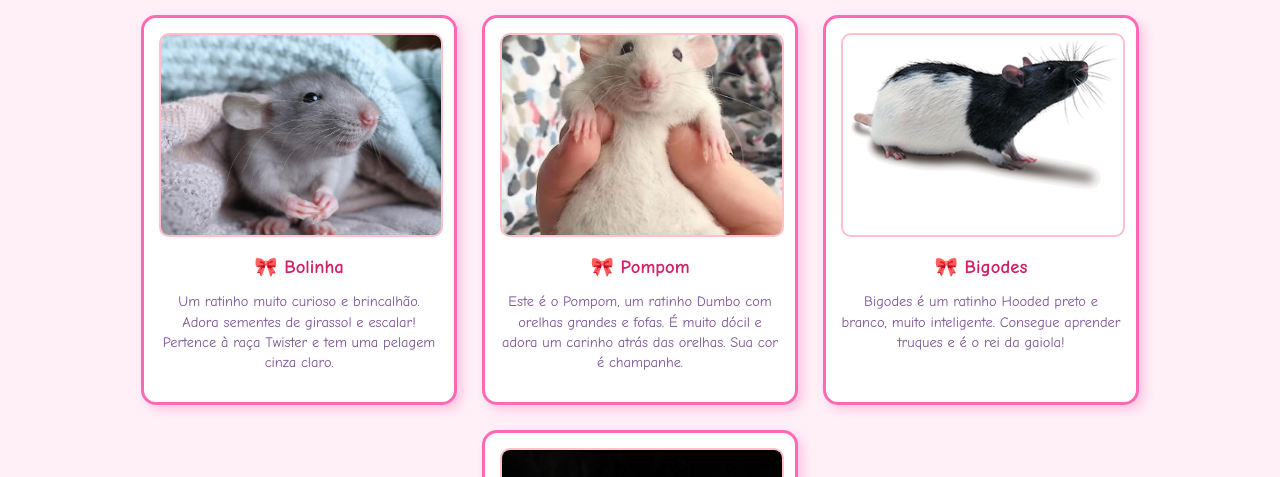
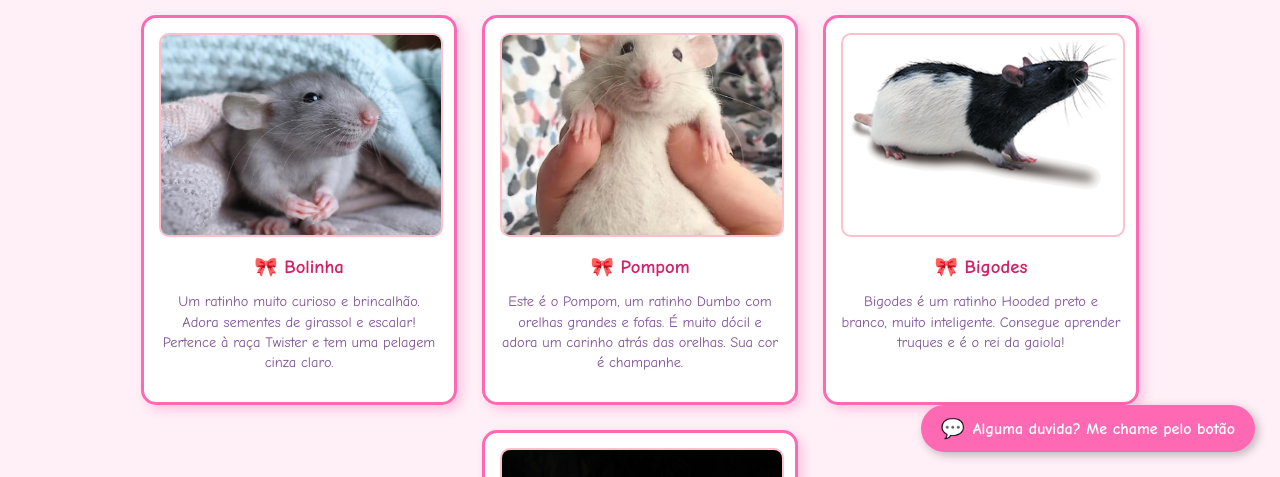
Before and after one commit to GustavoKenz0/ExibicaoRatinhos, a plain HTML site: page index.html in a window 1280 px wide. Shown: the part 323-800 px from the top of the page. Drawn offline with Linux system fonts and the light colour scheme.

Commit message:
adicionado o botão de contatos

```diff
--- a/index.html
+++ b/index.html
@@ -43,8 +43,8 @@
             <div class="rat-card">
                 <!-- IMPORTANTE: Salve a foto do seu rato como "rato1.jpg" na pasta "imagens" -->
                 <img src="imgens/rato4.jpg" alt="Foto do Ratinho Fofinho">
-                <h3></h3>
-                <p>Um ratinho muito curioso e brincalhão. Adora sementes de girassol e escalar! Pertence à raça Twister e tem uma pelagem cinza claro.</p>
+                <h3>Ligeirinho</h3>
+                <p>Ligeirinho é um ratinho ágil e esperto. Com sua pelagem preta brilhante, é um verdadeiro relâmpago de fofura!</p>
             </div>
 
         </div>
@@ -55,5 +55,21 @@
         <p>Especialmeente para Isadora</p>
     </footer>
 
+<!-- Botão de FAQ/WhatsApp Flutuante -->
+    <!--
+        *********************************************************************************
+        ** IMPORTANTE: Substitua "SEUNUMERODOTELEFONE" pelo seu número de WhatsApp.    **
+        ** Exemplo: 5511912345678 (código do país + DDD + número)                       **
+        ** Você também pode personalizar a mensagem pré-definida no parâmetro "text=".  **
+        *********************************************************************************
+    -->
+    <a href="https://wa.me/5544991379186?text=Olá!%20Tenho%20uma%20dúvida%20sobre%20a%20exposição%20de%20ratinhos%20Hello%20Kitty!"
+       target="_blank"
+       class="faq-whatsapp-button"
+       aria-label="Perguntas Frequentes via WhatsApp">
+       <span class="icon">💬</span> Alguma duvida? Me chame pelo botão
+    </a>
+
+
 </body>
 </html>
--- a/style.css
+++ b/style.css
@@ -100,3 +100,35 @@ footer {
     content: "🎀 "; /* Laço da Hello Kitty (pode não renderizar em todos os navegadores/fontes) */
     color: #FF69B4;
 }
+
+ /* Botão de FAQ/WhatsApp Flutuante */
+        .faq-whatsapp-button {
+            position: fixed; /* Fixo na tela */
+            bottom: 25px;    /* Distância da parte inferior */
+            right: 25px;     /* Distância da parte direita */
+            background-color: #FF69B4; /* Rosa choque (HotPink) */
+            color: white;
+            padding: 12px 20px;
+            border: none;
+            border-radius: 30px; /* Bordas bem arredondadas para um visual de "pílula" */
+            text-decoration: none; /* Remove sublinhado do link */
+            font-size: 1em; /* Tamanho da fonte do botão */
+            font-family: 'Arial Rounded MT Bold', 'Comic Sans MS', sans-serif; /* Fonte consistente */
+            font-weight: bold;
+            box-shadow: 3px 3px 10px rgba(0,0,0,0.25); /* Sombra suave */
+            z-index: 1000; /* Garante que fique por cima de outros elementos */
+            cursor: pointer;
+            transition: background-color 0.3s ease, transform 0.3s ease; /* Transições suaves */
+            display: flex; /* Para alinhar ícone e texto */
+            align-items: center; /* Alinha verticalmente ícone e texto */
+        }
+
+        .faq-whatsapp-button:hover {
+            background-color: #DE3163; /* Rosa mais escuro (Cerise) ao passar o mouse */
+            transform: scale(1.08); /* Leve aumento ao passar o mouse */
+        }
+
+        .faq-whatsapp-button .icon {
+            margin-right: 8px; /* Espaço entre o ícone e o texto "FAQ" */
+            font-size: 1.2em; /* Tamanho do ícone emoji */
+        }
```
